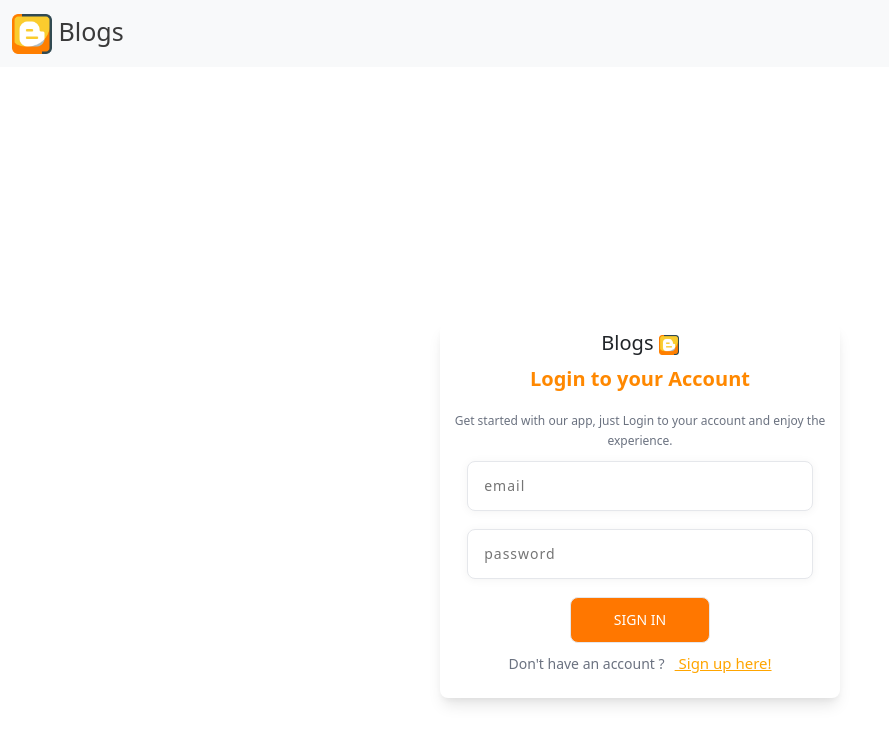
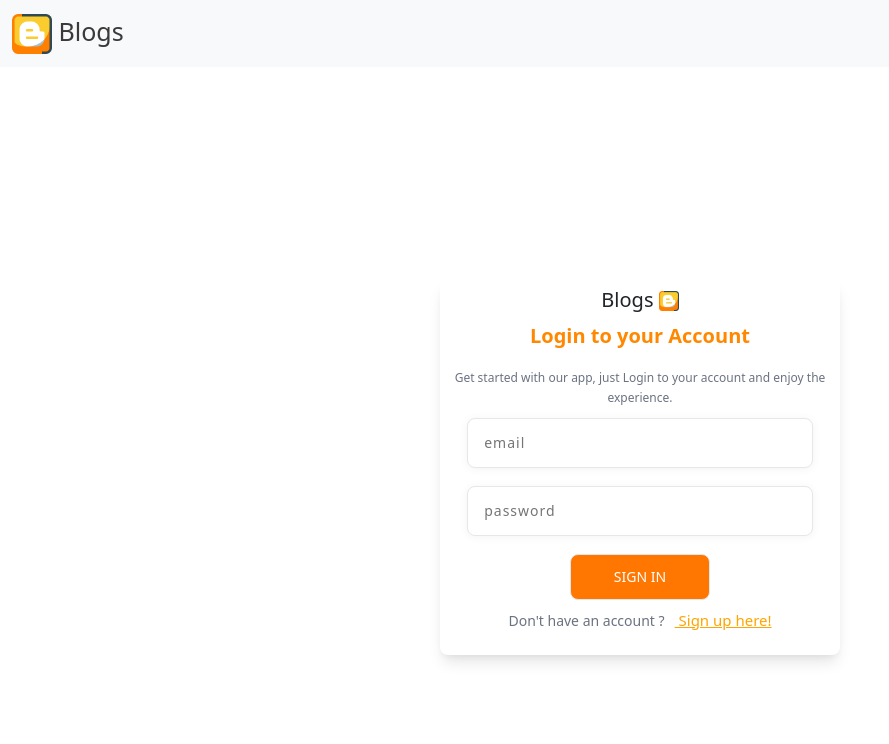
Before and after one commit to JatinSc/blogs_app, a React (Vite) app in the folder frontend/: page /login in a window 1280 px wide. Shown: the top 744 px of the page, without its empty margins (0-889 px from the left). Built offline with nearby package versions, Linux system fonts and the light colour scheme; no server answers.

Commit message:
css fixes

```diff
--- a/frontend/src/register.css
+++ b/frontend/src/register.css
@@ -3,7 +3,7 @@
     min-height:100vh;
     display:flex;
     flex-direction:column;
-    justify-content:flex-start;
+    justify-content:center;
     align-items:center;
 
 
@@ -21,7 +21,7 @@
     align-items:center;
     flex-direction:column;
     gap:2px;
-    margin-top: 20%;
+    /* margin-top: 20%; */
     padding: .5rem;
     width: 400px;
     border-radius: 0.5rem;
```
